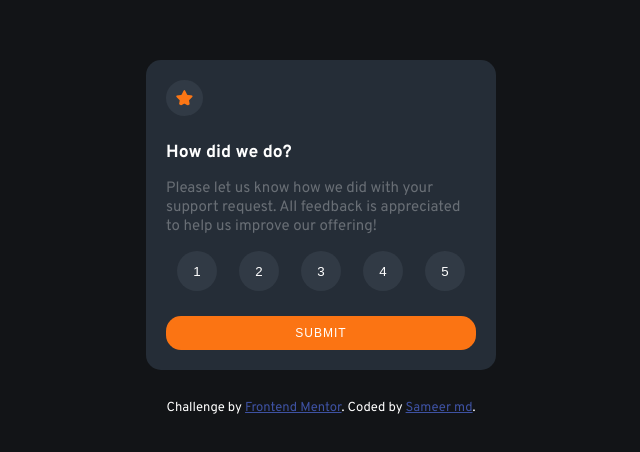
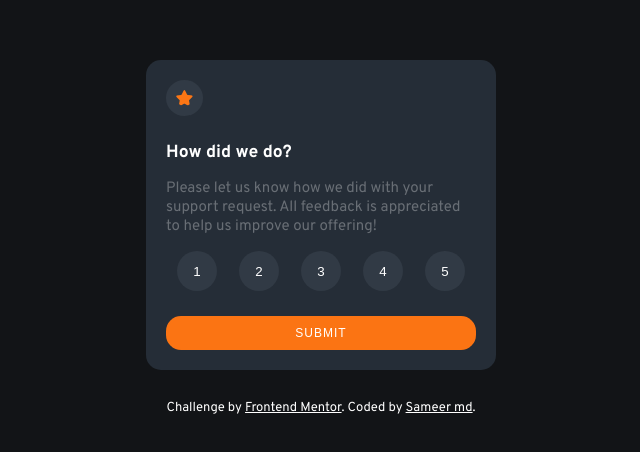
Before and after one commit to Sameermd16/INTERACTIVE-RATING-COMPONENT-HTML-CSS-JAVASCRIPT-, a plain HTML site: page index.html in a window 1280 px wide. Shown: the part 162-614 px from the top of the page, without its empty margins (319-959 px from the left). Drawn offline with Linux system fonts and the light colour scheme.

Commit message:
minor changes

```diff
--- a/style.css
+++ b/style.css
@@ -9,7 +9,7 @@
   font-size: 13px;
 }
 .attribution a {
-  color: hsl(228, 45%, 44%);
+  color: white;
 }
 *{
     margin: 0;
@@ -36,7 +36,6 @@ body{
 }
 .box-1, .box-2{
   background: var(--Dark-Blue);
-  /* border: 1px solid white; */
   border-radius: 15px;
   padding: 20px;
   max-width: 350px;
```
